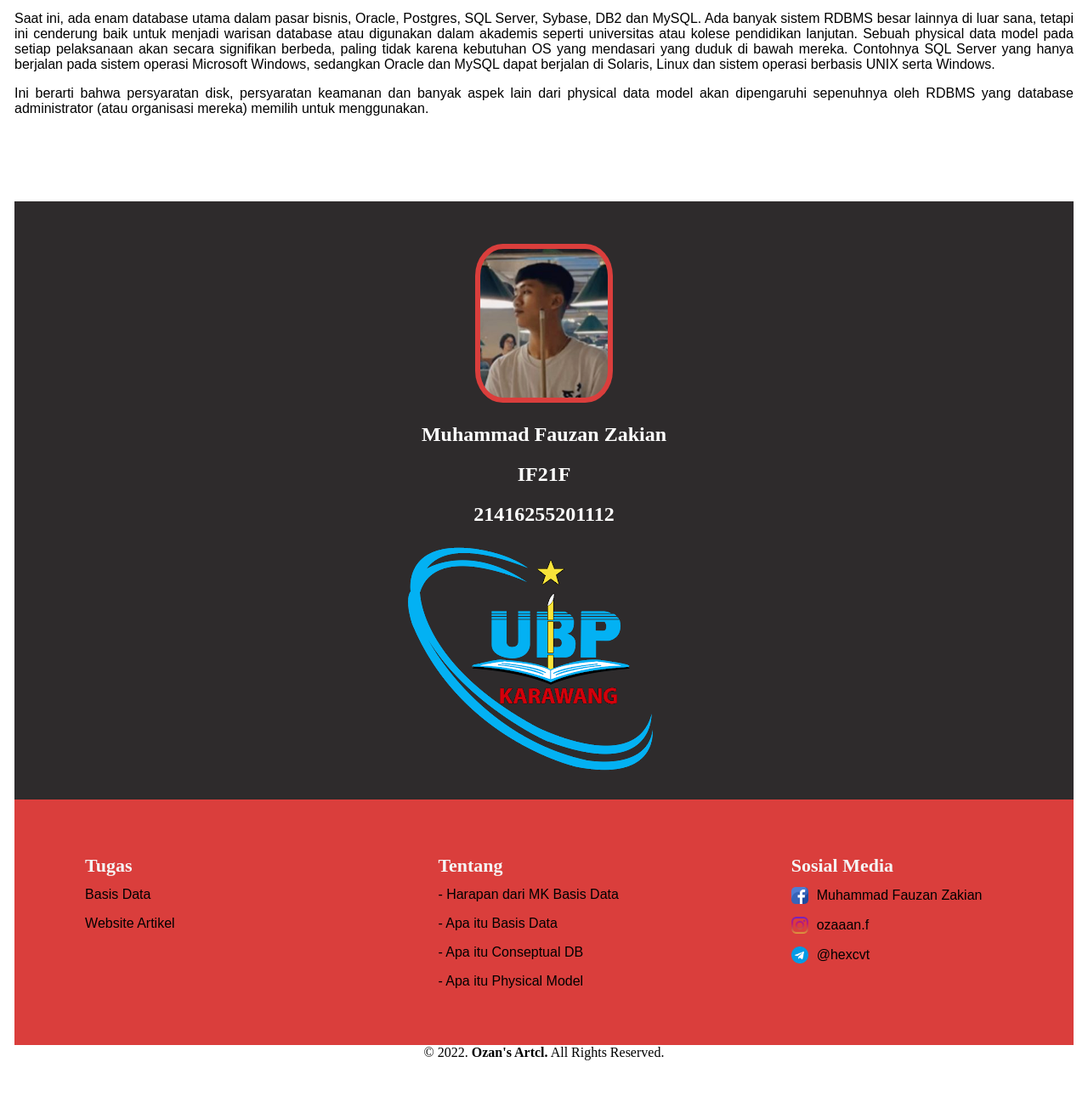
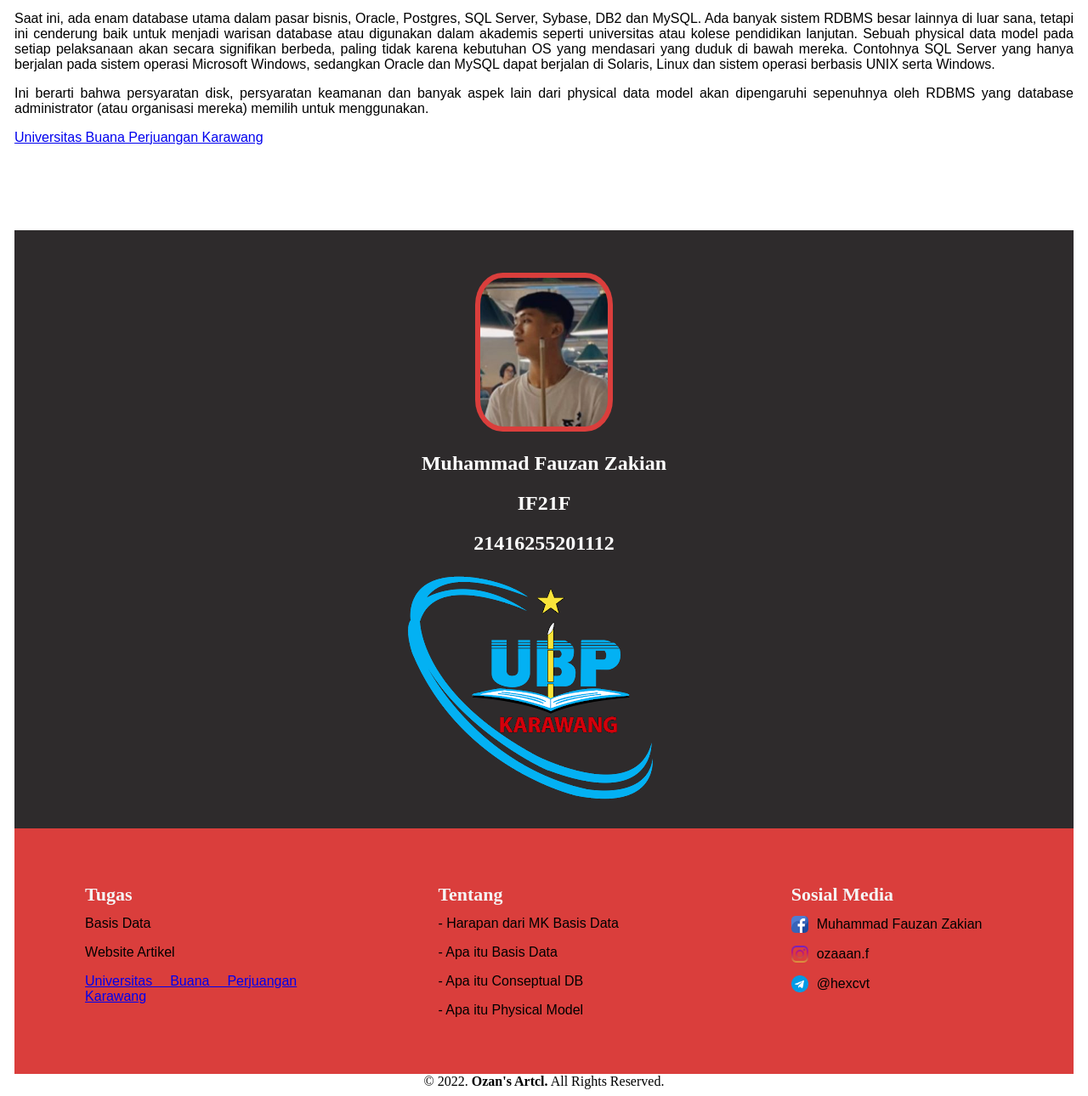
Before and after one commit to fauzananasta/ubpkarawang112, a plain HTML site: page index.html in a window 1280 px wide. Shown: the part 3285-4575 px from the top of the page at 85% size. Before the commit the page ends 4541 px from the top, so only its background shows below. Drawn offline with Linux system fonts and the light colour scheme.

Commit message:
Update index.html

```diff
--- a/index.html
+++ b/index.html
@@ -444,6 +444,8 @@
             dipengaruhi sepenuhnya oleh RDBMS yang database administrator (atau organisasi mereka) memilih untuk
             menggunakan.</p>
 
+            <p><a href="http://ubpkarawang.ac.id/">Universitas Buana Perjuangan Karawang</a></p>
+
         <div id="profil">
             <div class="container">
                 <div class="profile-box">
@@ -465,6 +467,7 @@
                         <h3>Tugas</h3>
                         <p>Basis Data</p>
                         <p>Website Artikel</p>
+                        <p><a href="http://ubpkarawang.ac.id/">Universitas Buana Perjuangan Karawang</a></p>
                     </div>
                     <div class="footer-section">
                         <h3>Tentang</h3>
```
